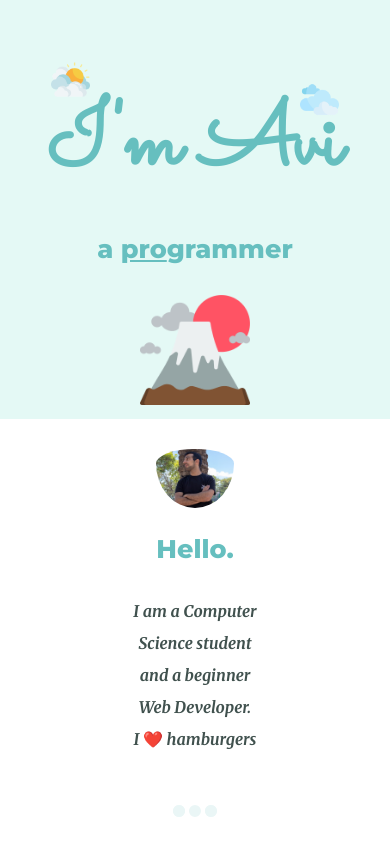
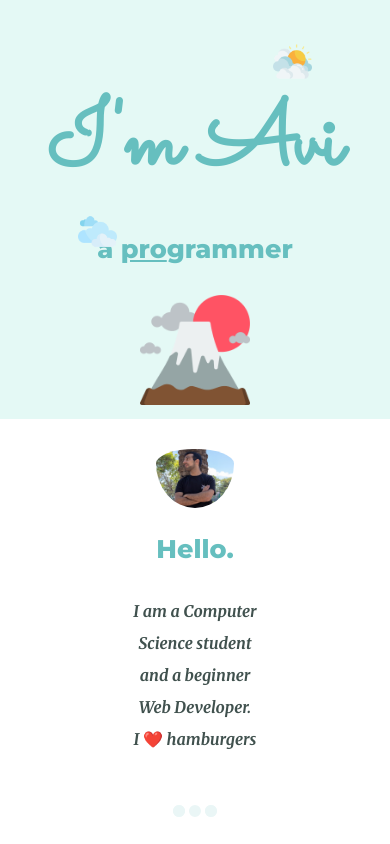
Before and after one commit to AviSmashT/Avisite, a plain HTML site: page index.html in a window 390 px wide. Shown: the top 844 px of the page. Drawn offline with Linux system fonts and the light colour scheme.

Commit message:
Add files via upload
Mobile optimization

```diff
--- a/css/styles.css
+++ b/css/styles.css
@@ -40,15 +40,15 @@ p{
 }
 .topCloud{
   position: absolute;
-  right: 300px;
-  top: 60px;
+  right: 20%;
+  top: 10%;
   width: 10%;
 }
 
 .bottomCloud{
   position: absolute;
-  left: 300px;
-  bottom: 300px;
+  left: 20%;
+  bottom: 40%;
   width: 10%;
 }
 .mountain{
```
